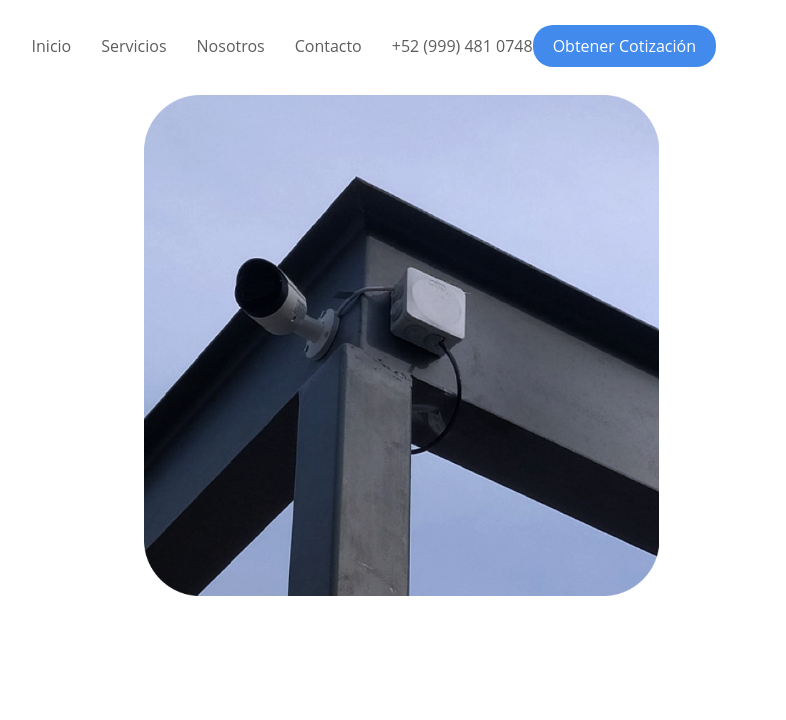
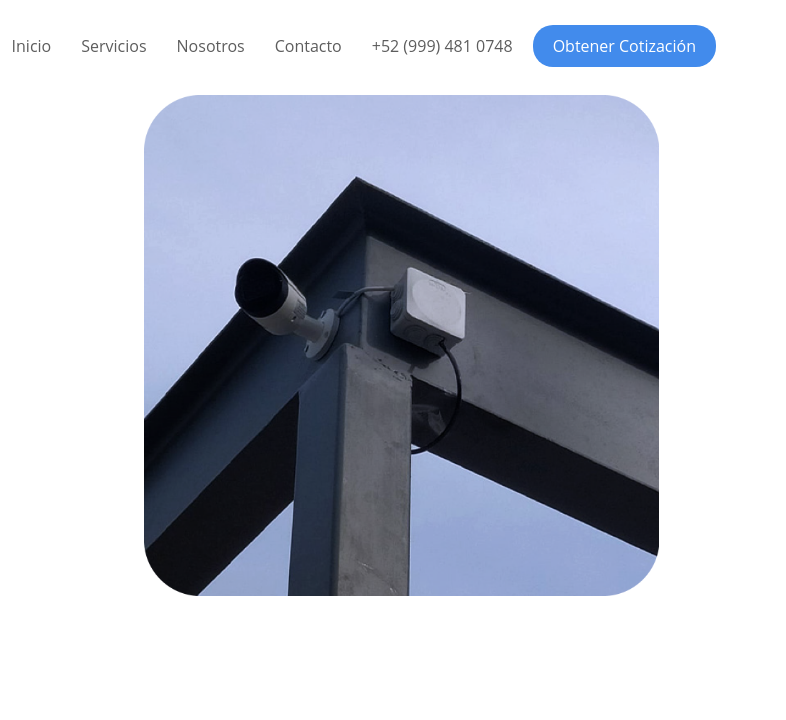
Before and after one commit to Csardauro/Webacces, a plain HTML site: page index.html in a window 1280 px wide. Shown: the top 720 px of the page, 494-1280 px from the left. Drawn offline with Linux system fonts and the light colour scheme.

Commit message:
Header
Cambio de margen en .links = auto>20px

```diff
--- a/css/style.css
+++ b/css/style.css
@@ -106,6 +106,7 @@
     border-radius: 20px;
     padding: 10px 20px;
     color: #FFF;
+    margin-left: 20px;
     background-color: rgb(66, 139, 236);
   }
 
@@ -279,10 +280,6 @@ button {
 }
 
 /* Estilos para la lista de navegación */
-ul {
-  list-style-type: none;
-  padding: 0;
-}
 
 ul li {
   margin-bottom: 5px;
```
